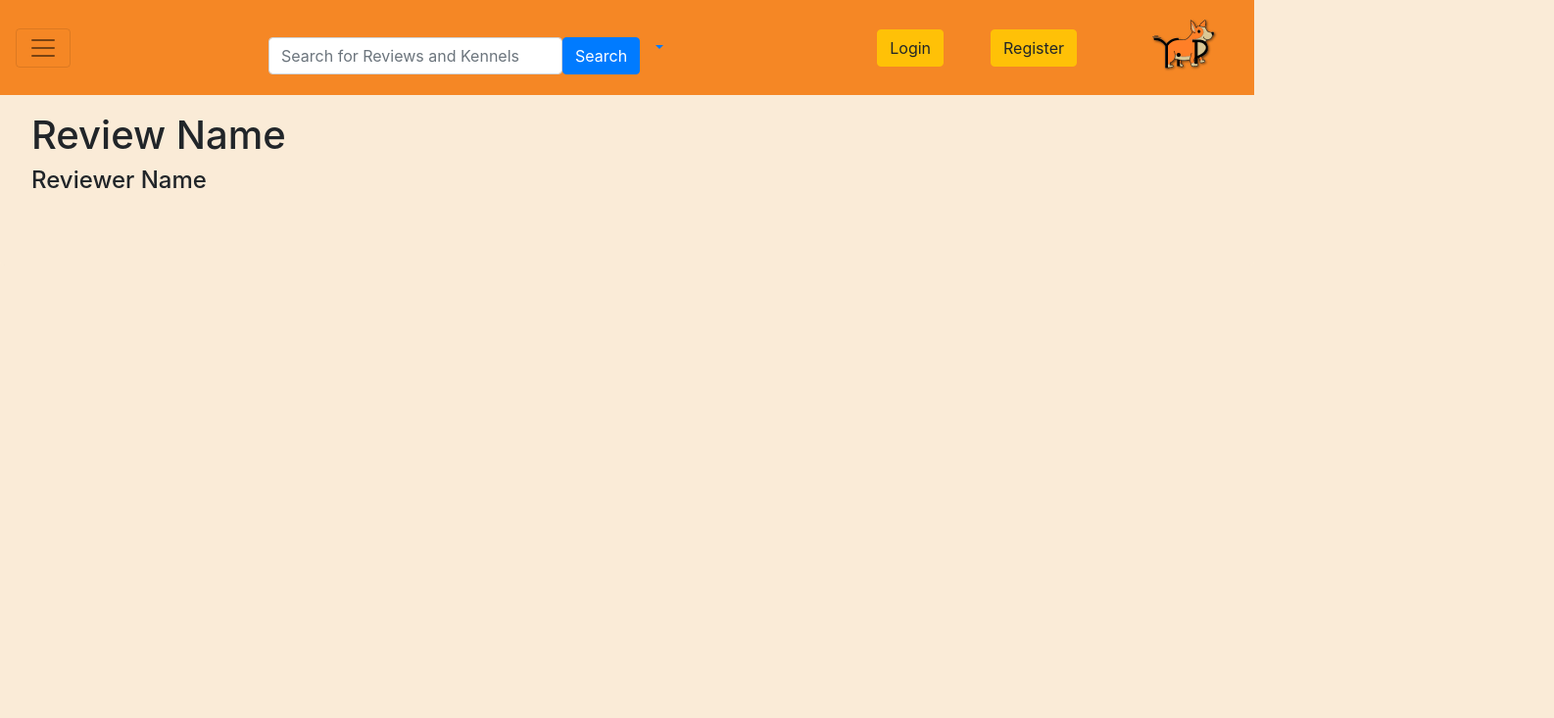
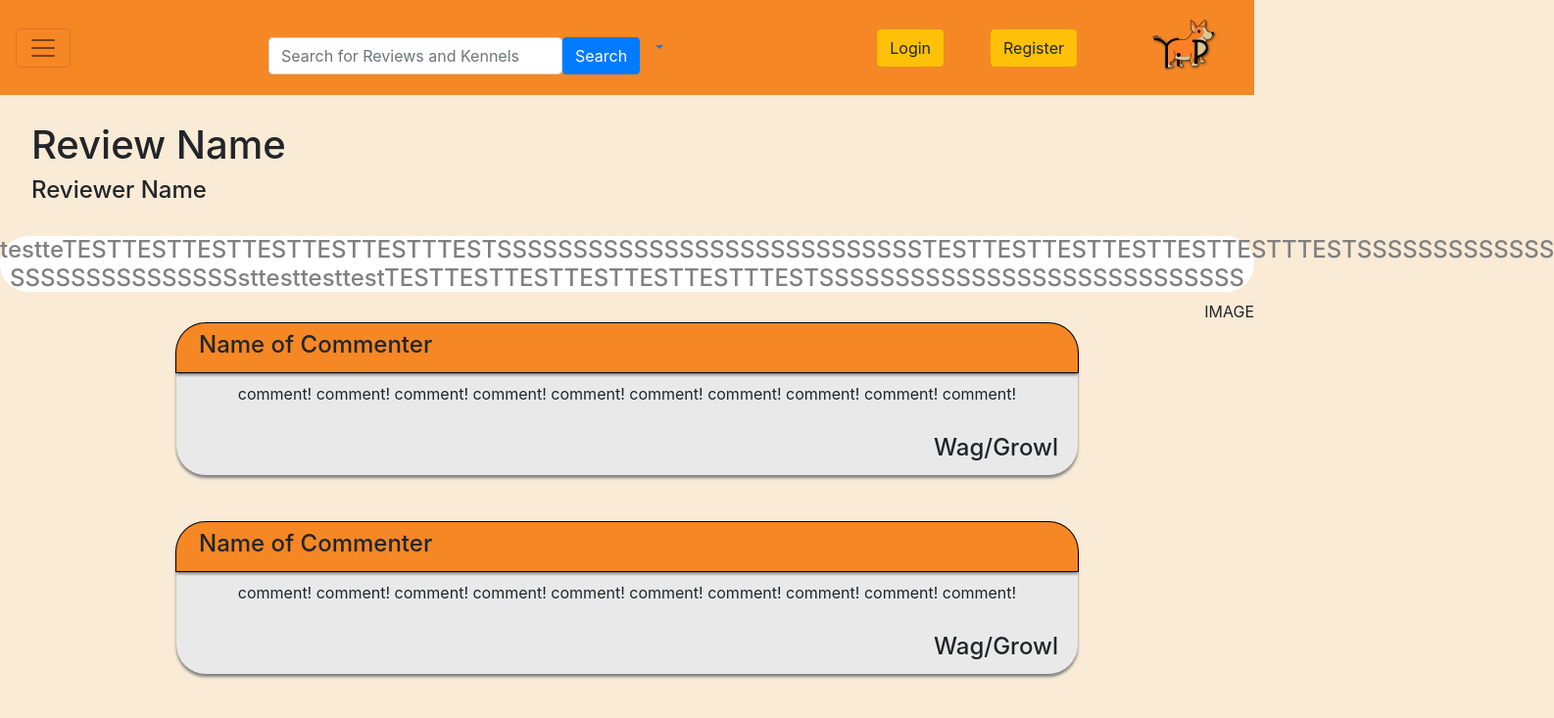
Before and after one commit to dawsonbdo/Yip, a React app in the folder frontend/: page /review in a window 1280 px wide. Shown: the top 733 px of the page at 98% size, 1586 px wide, since content can reach past the window. Built offline with nearby package versions, Linux system fonts and the light colour scheme; no server answers; the HTML template or start-up script is replaced by a standard one.

Commit message:
broken stuff for review page

```diff
--- a/frontend/src/css/App.css
+++ b/frontend/src/css/App.css
@@ -11,11 +11,12 @@ body {
 }
 
 #spaceNav {
-  padding-bottom: 50px;
+  padding-bottom: 60px;
 }
 
 #jumbotron {
   background-color: antiquewhite;
+  padding-bottom: 0px;
 }
 
 #logInLabel {
--- a/frontend/src/js/components/Review.js
+++ b/frontend/src/js/components/Review.js
@@ -1,7 +1,9 @@
 import React, {Component} from 'react';
-
+import Row from 'react-bootstrap/Row';
+import Col from 'react-bootstrap/Col';
+import Form from 'react-bootstrap/Form';
+import Container from 'react-bootstrap/Container';
 import Jumbotron from "react-bootstrap/Jumbotron";
-import Button from 'react-bootstrap/Button';
 import YipNavBar from "./YipNavBar";
 import CommentCard from './CommentCard';
 
@@ -14,6 +16,23 @@ class Review extends Component {
                     <h1>Review Name</h1>
                     <h4>Reviewer Name</h4>
                 </Jumbotron>
+
+
+                <Row className="align-items-center">
+                    <Col className="text-center mx-auto">
+                        <div className="logInEntry">
+                           <h4>testteTESTTESTTESTTESTTESTTESTTTESTSSSSSSSSSSSSSSSSSSSSSSSSSSSSTESTTESTTESTTESTTESTTESTTTESTSSSSSSSSSSSSS SSSSSSSSSSSSSSSsttesttesttestTESTTESTTESTTESTTESTTESTTTESTSSSSSSSSSSSSSSSSSSSSSSSSSSSS</h4>
+                        </div>
+                        </Col>
+
+                        <Col className="text-right">
+                            IMAGE
+                        </Col>
+                </Row>
+
+                <CommentCard />
+                <CommentCard />
+                <CommentCard />
             </div>
         );
     }
```
